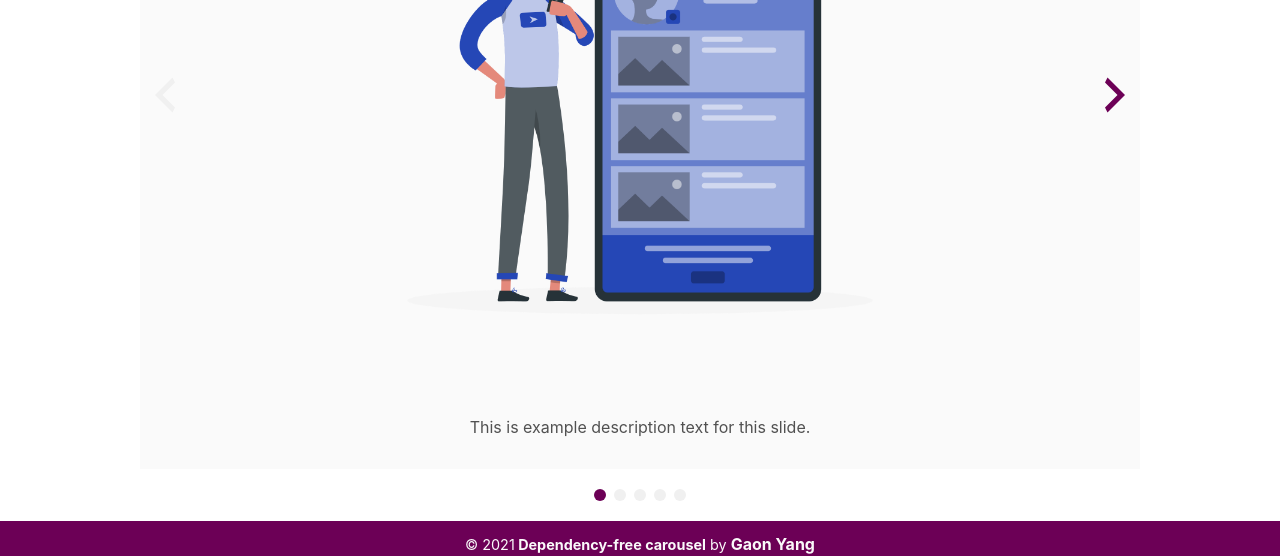
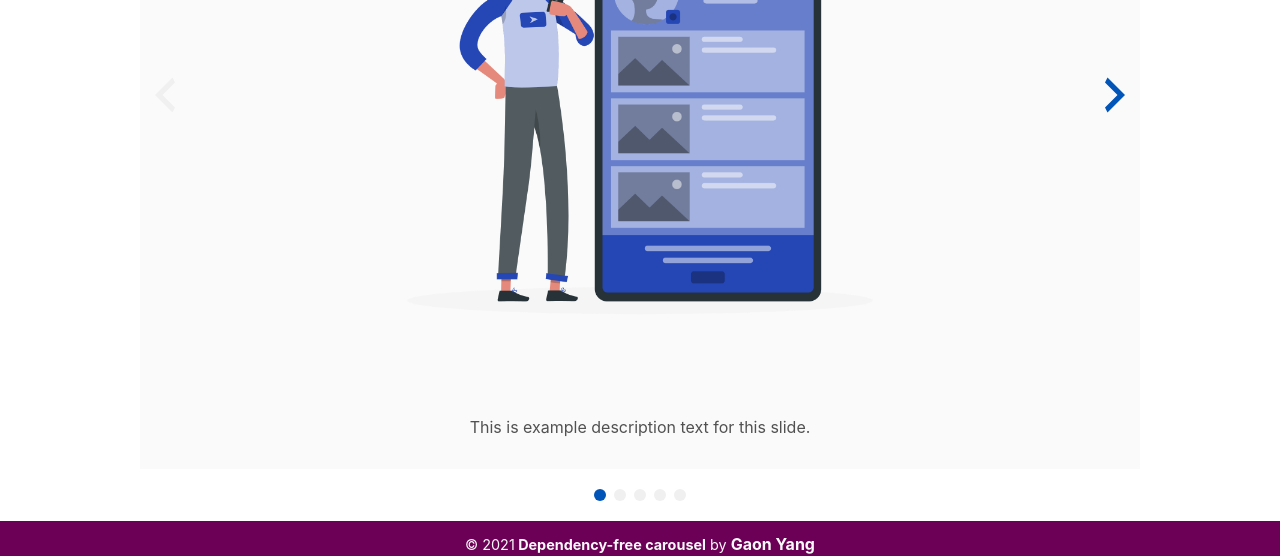
Before and after one commit to gaonita/dependencyfreecarousel, a React (Create React App) app: page / in a window 1280 px wide. Shown: the part 358-914 px from the top of the page. Built offline with nearby package versions, Linux system fonts and the light colour scheme.

Commit message:
changed color

```diff
--- a/src/components/CarouselContainer/CarouselContainer.js
+++ b/src/components/CarouselContainer/CarouselContainer.js
@@ -10,7 +10,7 @@ const CarouselContainer = ({data, size}) => {
             <Slides data={data}
                     indicatorDots={true}
                     navigationButtons={true}
-                    color={'#6C0056'}/>
+                    color={'#0154b8'}/>
         </div>
     );
 };
```
